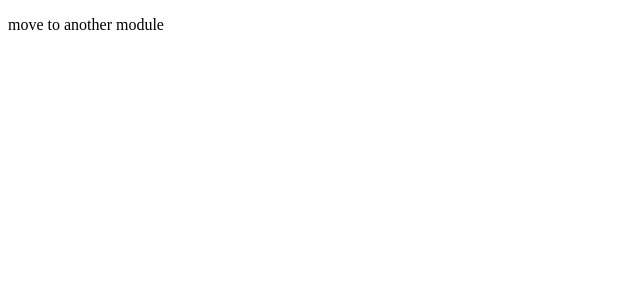
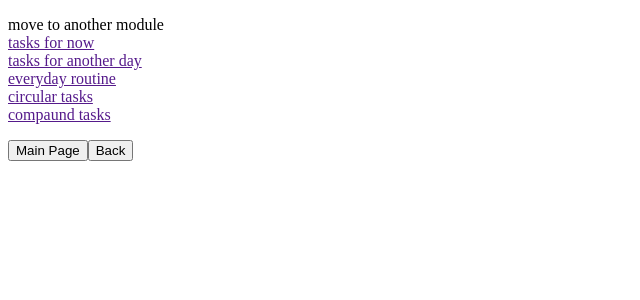
Before and after one commit to EskalonaD/WhatToDo, an Angular app: page /main/manage-tasks in a window 1280 px wide. Shown: the top 300 px of the page, without its empty margins (0-640 px from the left). Built offline with nearby package versions, Linux system fonts and the light colour scheme.

Commit message:
create nav-buttons, manage-tasks options, update npm run to run app in new window

```diff
--- a/package.json
+++ b/package.json
@@ -3,7 +3,7 @@
   "version": "0.0.0",
   "scripts": {
     "ng": "ng",
-    "start": "ng serve",
+    "start": "ng serve --open",
     "build": "ng build",
     "test": "ng test",
     "lint": "ng lint",
--- a/src/app/app.module.ts
+++ b/src/app/app.module.ts
@@ -8,6 +8,7 @@ import { MainPageComponent } from './main-page/main-page.component';
 import { HeaderComponent } from './header/header.component';
 import { TasksComponent } from './tasks/tasks.component';
 import { ManageTasksComponent } from './manage-tasks/manage-tasks.component';
+import { NavigationButtonsComponent } from './navigation-buttons/navigation-buttons.component';
 
 @NgModule({
   declarations: [
@@ -16,7 +17,8 @@ import { ManageTasksComponent } from './manage-tasks/manage-tasks.component';
     MainPageComponent,
     HeaderComponent,
     TasksComponent,
-    ManageTasksComponent
+    ManageTasksComponent,
+    NavigationButtonsComponent
   ],
   imports: [
     BrowserModule,
--- a/src/app/manage-tasks/manage-tasks.component.css
+++ b/src/app/manage-tasks/manage-tasks.component.css
@@ -0,0 +1,3 @@
+a {
+    display: block;
+}
--- a/src/app/manage-tasks/manage-tasks.component.html
+++ b/src/app/manage-tasks/manage-tasks.component.html
@@ -1,4 +1,11 @@
 <p>
 
     move to another module
+    <a href="">tasks for now</a>
+    <a href="">tasks for another day</a>
+    <a href="">everyday routine</a>
+    <a href="">circular tasks</a>
+    <a href="">compaund tasks</a>
+
 </p>
+<app-navigation-buttons></app-navigation-buttons>
--- /dev/null
+++ b/src/app/navigation-buttons/navigation-buttons.component.html
@@ -0,0 +1,4 @@
+<div>
+    <button (click)="goToMainPage()">Main Page</button>
+    <button (click)="goBack()">Back</button>
+</div>
--- /dev/null
+++ b/src/app/navigation-buttons/navigation-buttons.component.ts
@@ -0,0 +1,24 @@
+import { Component, OnInit } from '@angular/core';
+import { Location } from '@angular/common';
+import { Router } from '@angular/router';
+
+@Component({
+  selector: 'app-navigation-buttons',
+  templateUrl: './navigation-buttons.component.html',
+  styleUrls: ['./navigation-buttons.component.css']
+})
+export class NavigationButtonsComponent implements OnInit {
+
+  constructor(private location: Location, private router: Router) { }
+
+  goToMainPage() {
+    this.router.navigate(['/main']);
+  }
+
+  goBack() {
+    this.location.back();
+  }
+  ngOnInit() {
+  }
+
+}
```
Also changed, not shown: src/app/login/login.component.ts (+9 -7 lines), src/app/navigation-buttons/navigation-buttons.component.css (added), 1 other file (tests, documents, lock files or other folders).
